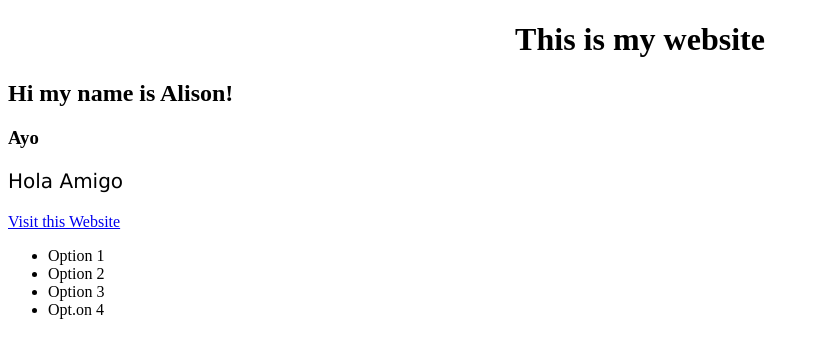
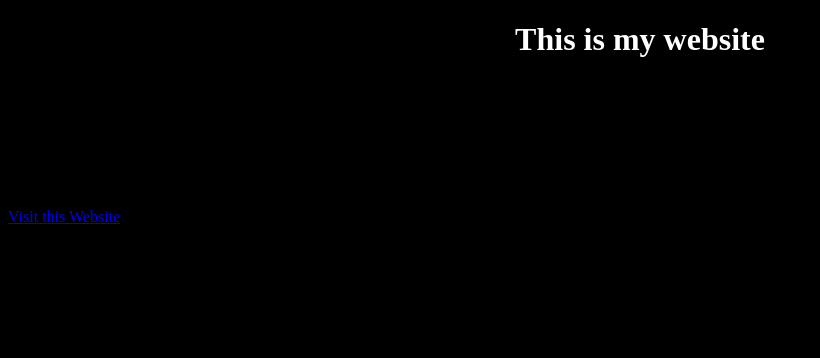
Before and after one commit to ACF808/ACF808.github.io, a plain HTML site: page index.html in a window 1280 px wide. Shown: the whole page, without its empty margins (0-820 px from the left). Drawn offline with Linux system fonts and the light colour scheme.

Commit message:
Update index.html

```diff
--- a/index.html
+++ b/index.html
@@ -4,16 +4,16 @@
     <title>My First Website!</title>
   <style>
 body {
-  background-color: rainbow;
+  background-color: black;
 }
 
 h1 {
-  color: black;
+  color: white;
   text-align: center;
 }
 
 p {
-  font-family: verdana;
+  font-family: Avantgarde, TeX Gyre Adventor, URW Gothic L, sans-serif;
   font-size: 20px;
 }
 </style>
```
